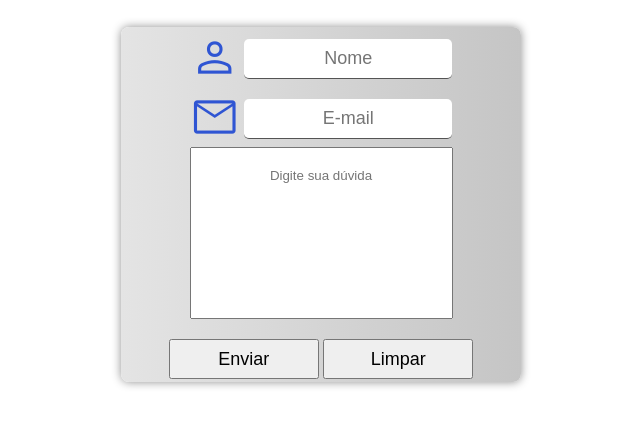
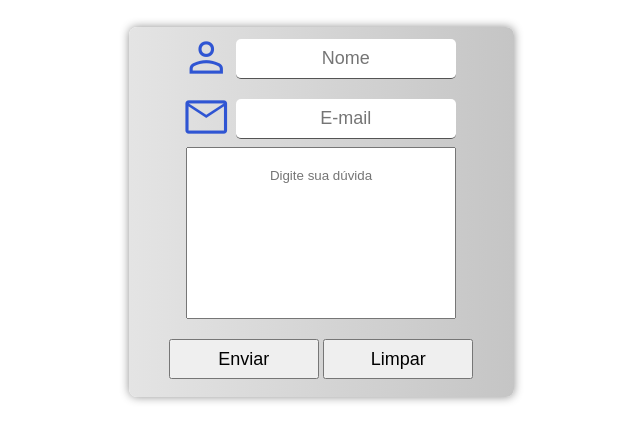
Before and after one commit to LegolasTP/tarefa-html, a plain HTML site: page contato.html in a window 1280 px wide. Shown: the part 809-1250 px from the top of the page, without its empty margins (319-959 px from the left). Drawn offline with nearby package versions, Linux system fonts and the light colour scheme.

Commit message:
correções no tamanho do form

```diff
--- a/style.css
+++ b/style.css
@@ -159,19 +159,24 @@ h2{
 }
 
 form#fcontato{
-    height: 355px;
+    height: 370px;
+    width: 385px;
     margin-top: 30px;
 }
 
+form#fcontato > p{
+    width: 380px;
+}
+
 form#fcontato > p > input {
-    width: 208px;
+    width: 220px;
 }
 
 textarea{
     resize: none;
     display: block;
     margin: auto;
-    width: 263px;
+    width: 270px;
     text-align: center;
     padding-top: 20px;
 }
```
